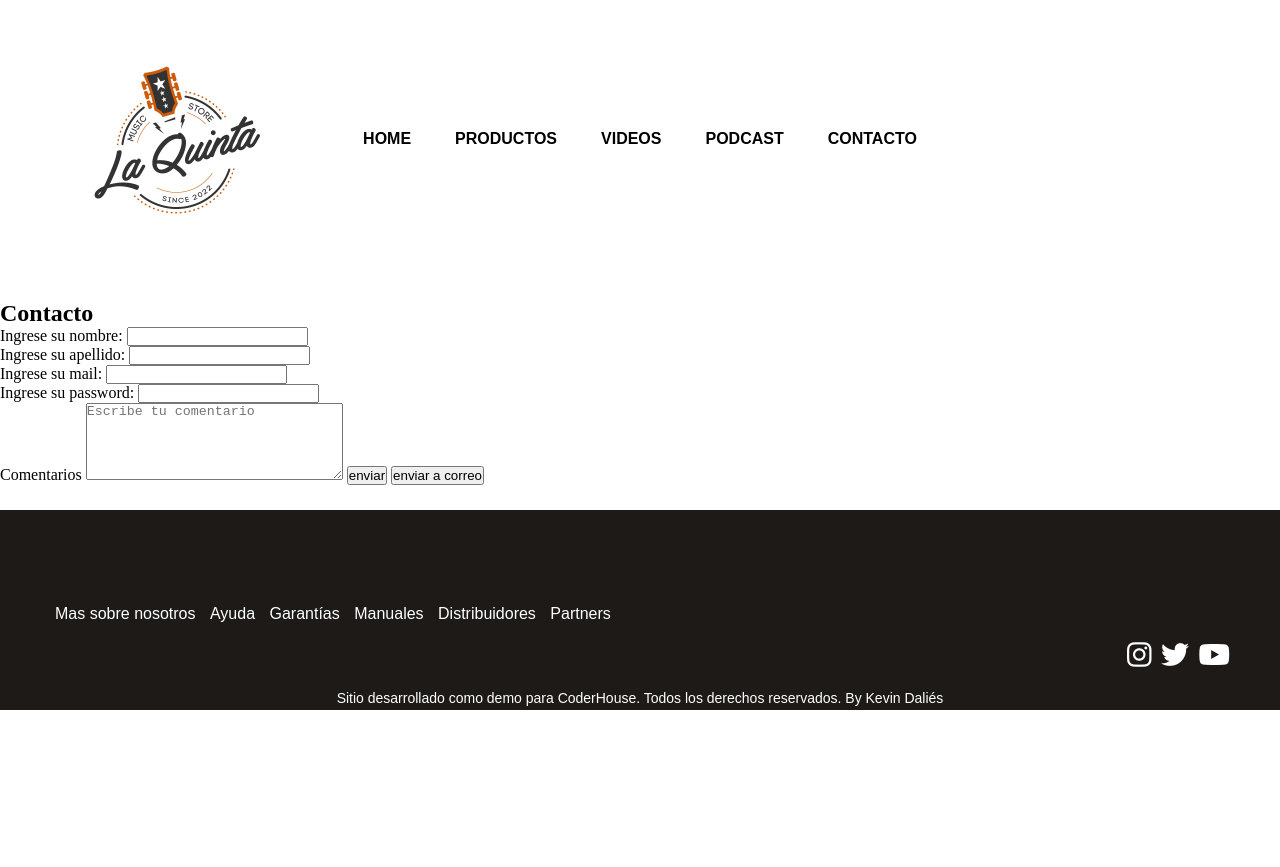
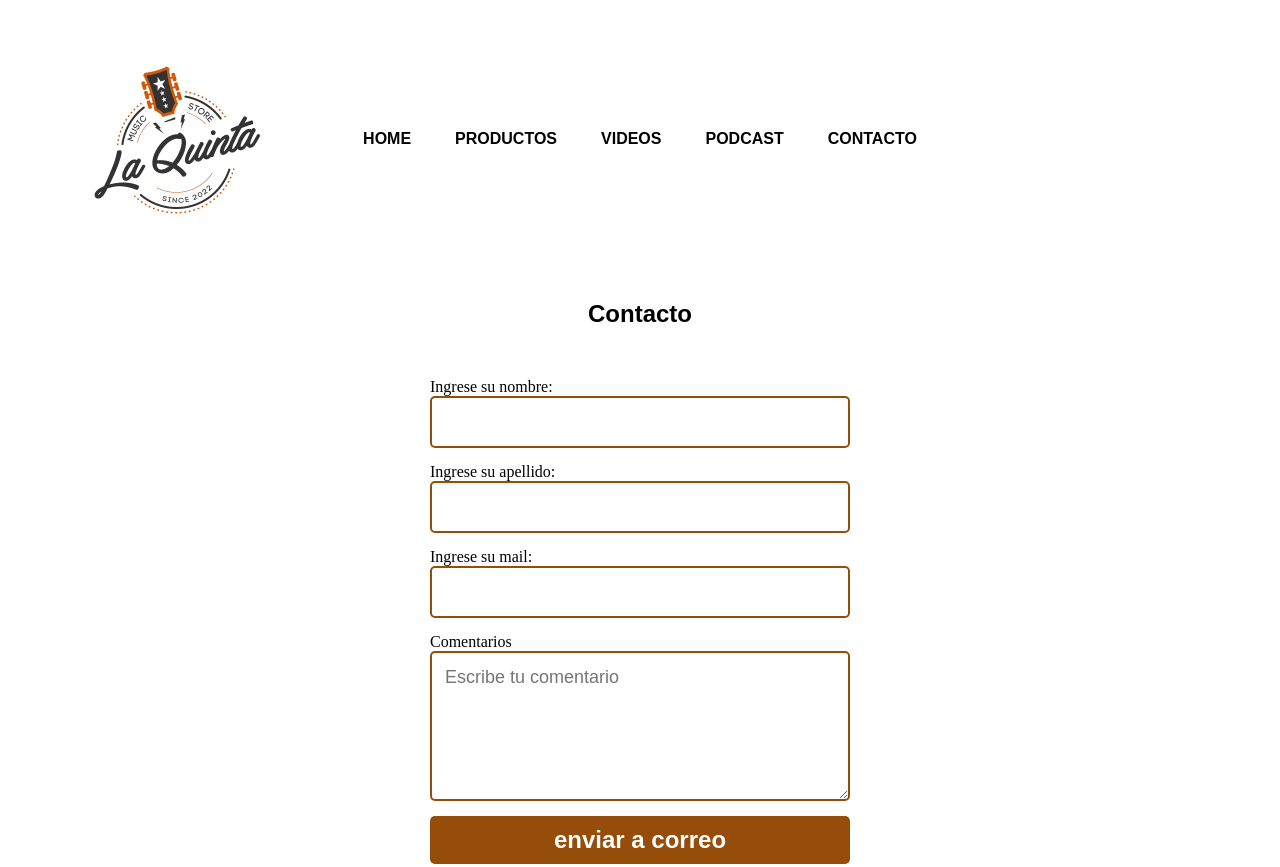
Before and after one commit to firewall-91/coder-site-demo, a plain HTML site: page contacto.html in a window 1280 px wide. Shown: the top 867 px of the page. Before the commit the page ends 800 px from the top, so only its background shows below. Drawn offline with Linux system fonts and the light colour scheme.

Commit message:
Modificacion de la pagina de contacto

```diff
--- a/contacto.html
+++ b/contacto.html
@@ -38,19 +38,16 @@
         </nav>
     </header>
 
-    <h2>Contacto</h2>
+    <h2 class="contact">Contacto</h2>
     <form action="" method="post" enctype="text/plain">
         <label for="nombre">Ingrese su nombre: </label>
-        <input name="nombre" type="text"> <br>
+        <input name="nombre" type="text" class="entrada"> <br>
         <label for="apellido">Ingrese su apellido: </label>
-        <input name="apellido" type="text"> <br>
+        <input name="apellido" type="text" class="entrada"> <br>
         <label for="mail">Ingrese su mail: </label>
-        <input name="mail" type="mail"> <br>
-        <label for="pass">Ingrese su password: </label>
-        <input name="pass" type="password"> <br>
+        <input name="mail" type="mail" class="entrada"> <br>
         <label for="comentarios"> Comentarios </label>
-        <textarea name="comentarios" id="" cols="30" rows="5" placeholder="Escribe tu comentario"></textarea>
-        <input type="button" value="enviar">
+        <textarea name="comentarios" id="" cols="30" rows="5" placeholder="Escribe tu comentario" class="entrada"></textarea>
         <input type="submit" value="enviar a correo">
     </form>
 
--- a/style.css
+++ b/style.css
@@ -610,3 +610,56 @@ footer {
     left: 70%;
     background: linear-gradient(130deg, purple, palevioletred);
   }
+
+  form { max-width:420px; margin:50px auto; }
+
+.contact {
+    font-family: 'Open Sans', sans-serif;
+    font-family: 'Overpass', sans-serif;
+    font-size: 24px;
+    text-align: center;
+
+}
+
+  .entrada {
+    color: black;
+    font-family: 'Open Sans', sans-serif;
+    font-family: 'Overpass', sans-serif;
+    font-weight:500;
+    font-size: 18px;
+    border-radius: 5px;
+    line-height: 22px;
+    background-color: transparent;
+    border:2px solid #964d09;
+    transition: all 0.3s;
+    padding: 13px;
+    margin-bottom: 15px;
+    width:100%;
+    box-sizing: border-box;
+    outline:0;
+  }
+
+  .entrada:focus { border:2px solid #964d09; }
+
+  textarea {
+    height: 150px;
+    line-height: 150%;
+    resize:vertical;
+  }
+
+  [type="submit"] {
+
+    width: 100%;
+    background:#964d09;
+    border-radius:5px;
+    border:0;
+    cursor:pointer;
+    color:white;
+    font-size:24px;
+    padding-top:10px;
+    padding-bottom:10px;
+    transition: all 0.3s;
+    margin-top:-4px;
+    font-weight:700;
+  }
+  [type="submit"]:hover { background:#964d09; }
```
